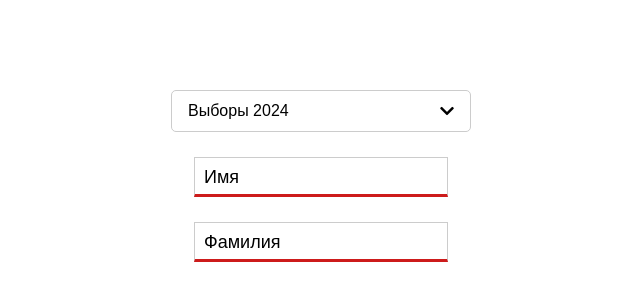
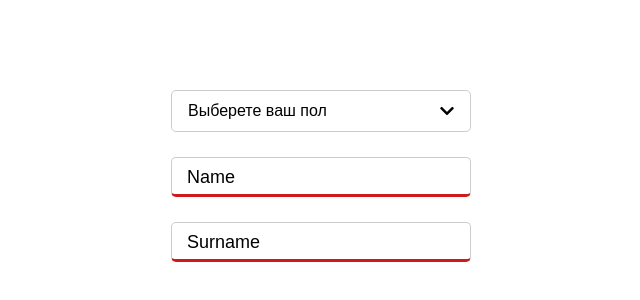
Before and after one commit to 1exyy/UIKit-React, a React (Create React App) app: page / in a window 1280 px wide. Shown: the part 212-512 px from the top of the page, without its empty margins (319-959 px from the left). Built offline with nearby package versions, Linux system fonts and the light colour scheme; a web font is replaced by a local one.

Commit message:
Select and Input[type='text'] components

```diff
--- a/src/App.css
+++ b/src/App.css
@@ -2,6 +2,11 @@
 
 * {
     font-family: 'Anek Latin', sans-serif;
+}
+
+:root {
+    --select-height: 40px;
+    --border-color: #ccc
 }
 
 .App {
--- a/src/App.js
+++ b/src/App.js
@@ -10,15 +10,15 @@ function App() {
 
     return (
         <div className="App">
-            <Select placeholder='Выборы 2024' onSelect={selectHandler} options={[
-                {text: 'Путин', value: '111'},
-                {text: 'Первый кандидат', value: '222'},
-                {text: 'Второй кандидат', value: '333'}
+            <Select placeholder='Выберете ваш пол' onSelect={selectHandler} options={[
+                {text: 'Мужской', value: 'М'},
+                {text: 'Женский', value: 'Ж'},
+                {text: 'Ламинааад..', value: 'Л'},
             ]}
             />
 
-            <Input placeholder='Имя'/>
-            <Input placeholder='Фамилия'/>
+            <Input placeholder='Name'/>
+            <Input placeholder='Surname'/>
         </div>
     );
 }
--- a/src/components/UI/Input/Input.css
+++ b/src/components/UI/Input/Input.css
@@ -1,4 +1,6 @@
 .Input {
+    width: 100%;
+    max-width: 300px;
     display: inline-block;
     vertical-align: top;
     position: relative;
@@ -6,29 +8,29 @@
 }
 
 .Input input {
-    max-width: 300px;
     width: 100%;
-    min-height: 40px;
+    min-height: var(--select-height);
 
     box-sizing: border-box;
-    border: 1px solid #ccc;
-    padding: 5px 10px;
+    border: 1px solid var(--border-color);
+    padding: 5px 1rem;
     outline: none;
 
     font-size: 18px;
     border-bottom: 3px solid #cd1b1b;
+    border-radius: 5px;
 }
 
 .Input label {
     user-select: none;
     position: absolute;
     pointer-events: none;
-    left: 10px;
-    right: 10px;
+    left: 1rem;
+    right: 1rem;
     top: 0;
     white-space: nowrap;
     overflow: hidden;
-    line-height: 40px;
+    line-height: var(--select-height);
     font-size: 18px;
     transition: .3s all;
 }
--- a/src/components/UI/Select/Select.css
+++ b/src/components/UI/Select/Select.css
@@ -1,6 +1,4 @@
-:root {
-    --select-height: 40px;
-}
+
 
 
 .Select {
@@ -24,7 +22,7 @@
 .Select__dropdown {
     display: none;
     position: absolute;
-    border: 1px solid #ccc;
+    border: 1px solid var(--border-color);
     background: white;
     border-radius: 5px;
 
```
